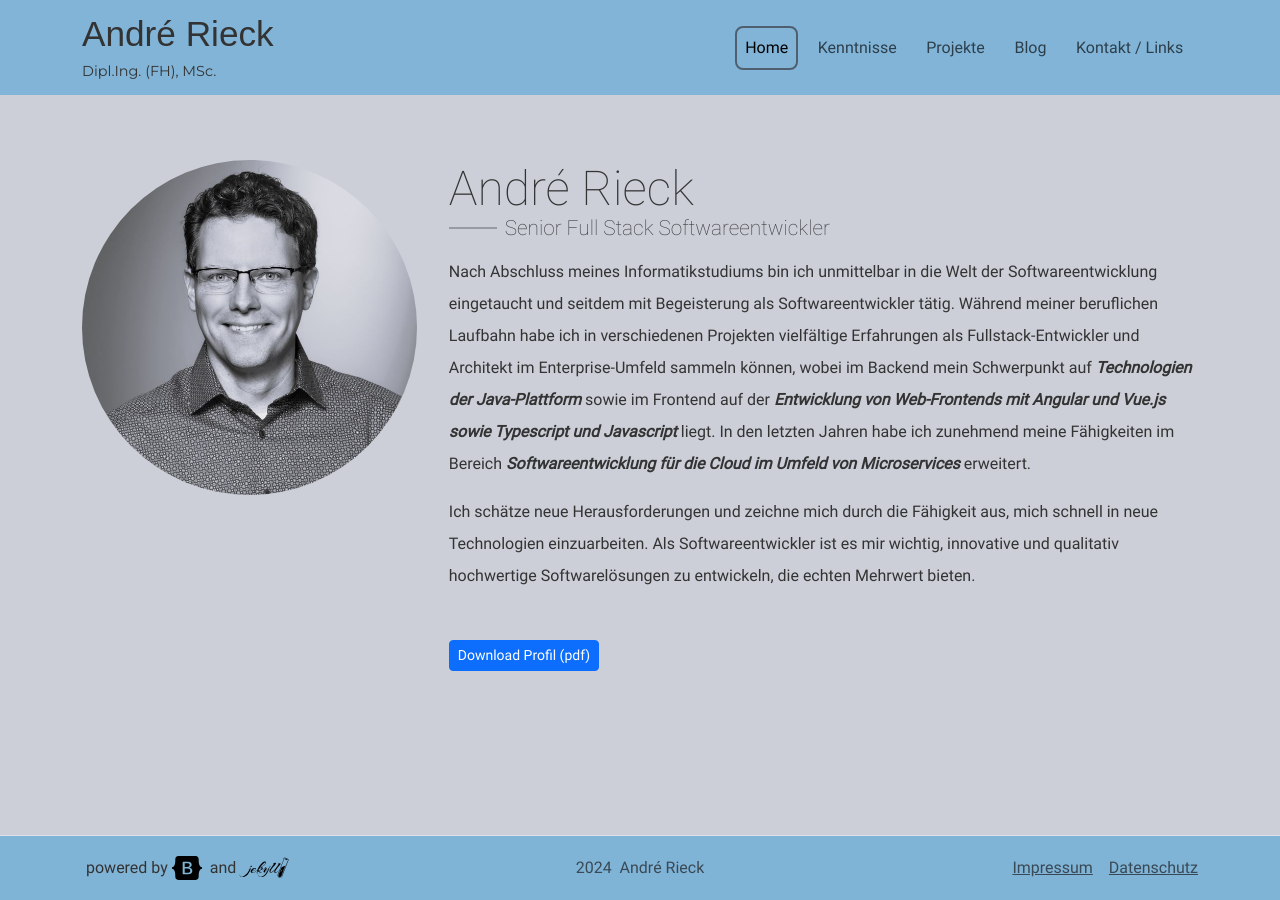
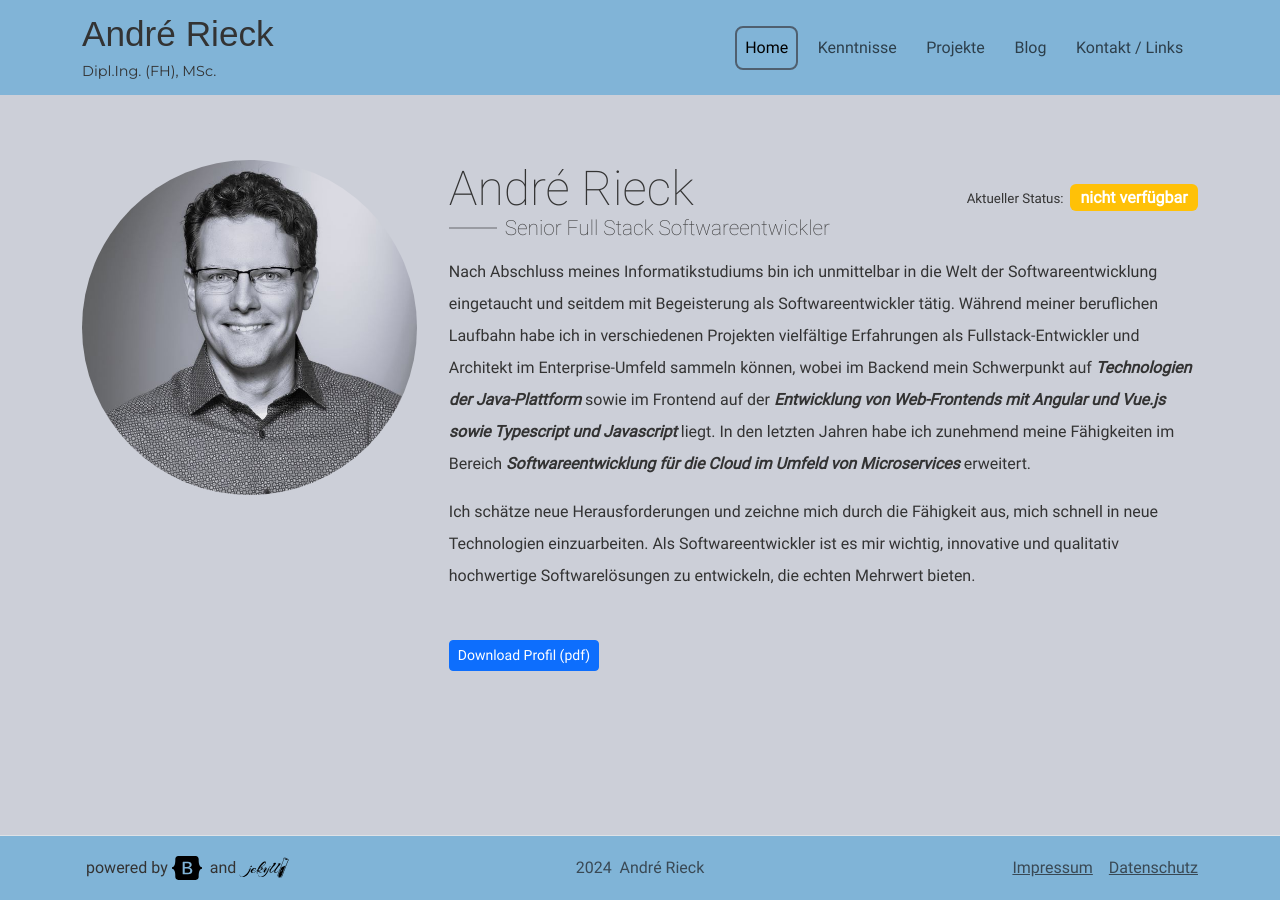
Before and after one commit to riandree/andre-rieck, a Jekyll site: the page built from site/index.html, in a window 1280 px wide. Built offline with Jekyll 4.4.1, drawn with Linux system fonts in a browser that asks for light colours.

Commit message:
Status nicht verfügbar

```diff
--- a/site/assets/styles/style.scss
+++ b/site/assets/styles/style.scss
@@ -48,7 +48,9 @@ article {
         margin-left: 4em;
     }
 
-    table {
+}
+
+.post-content table {
     border: 1px solid grey;
     border-collapse: collapse;
     th {
@@ -59,10 +61,6 @@ article {
         border: 1px solid grey;
     }
 }
-
-}
-
-
 
 
 img {
--- a/site/index.html
+++ b/site/index.html
@@ -5,8 +5,15 @@ permalink: /index.html
 <section class="d-lg-flex">
 <img src="/assets/images/RieckAndreSW_30.jpg" class="andre float-md-start" width="30%" height="30%">
 <div class="andre">
-    <h1>André Rieck</h1>
-    <div><hr><h2>Senior Full Stack Softwareentwickler</h2></div>
+    <div style="display: flex; flex-direction: row; justify-content: space-between;">
+        <div>
+            <h1>André Rieck</h1>
+            <div><hr><h2>Senior Full Stack Softwareentwickler</h2></div>
+        </div>
+        <div style="margin-left: 1.5em; display: flex; flex-direction: column;">
+            <span style="font-size: smaller;">Aktueller Status: <span class="badge bg-warning" style="font-size: medium; margin-left: 0.2em; margin-top: 1.5em;">nicht verfügbar</span></span>
+        </div>
+    </div>
     <p>Nach Abschluss meines Informatikstudiums bin ich unmittelbar in die Welt der Softwareentwicklung eingetaucht
         und seitdem mit Begeisterung als Softwareentwickler tätig. Während meiner beruflichen Laufbahn habe ich in
         verschiedenen Projekten vielfältige Erfahrungen als Fullstack-Entwickler und Architekt im Enterprise-Umfeld sammeln
```
Lines whose indentation alone changed are shown as unchanged.
